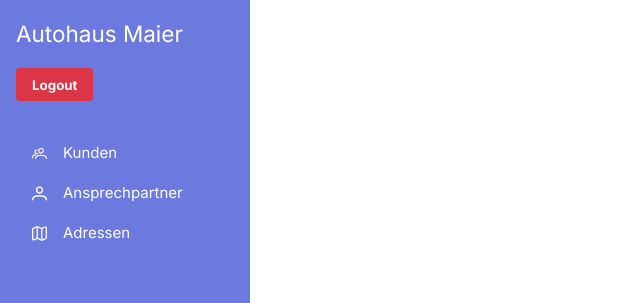
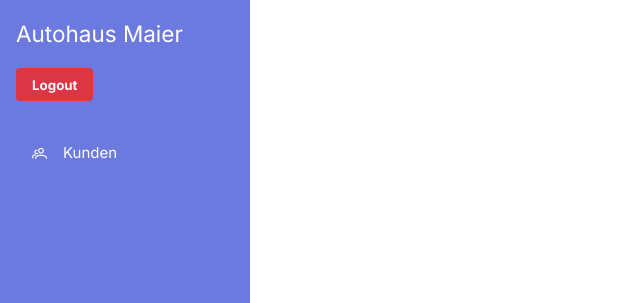
Before and after one commit to Flo0806/car-crm-fe, a Vue app: page / in a window 1280 px wide. Shown: the top 303 px of the page, without its empty margins (0-640 px from the left). Built offline with nearby package versions, Linux system fonts and the light colour scheme.

Commit message:
changed router and added upload modal

```diff
--- a/src/views/LoginView.vue
+++ b/src/views/LoginView.vue
@@ -100,7 +100,7 @@ const handleLogin = async () => {
     localStorage.setItem("accessToken", response.data.accessToken);
     localStorage.setItem("refreshToken", response.data.refreshToken);
     // Redirect to home
-    router.push("/");
+    router.push("/customers");
   } catch (error: any) {
     if (error.status) {
       switch (error.status) {
--- a/src/views/TheOverview.vue
+++ b/src/views/TheOverview.vue
@@ -3,42 +3,48 @@
     <nav class="sidebar">
       <h1>Autohaus Maier</h1>
       <h2>{{ email }}</h2>
-      <button @click="handleLogout" class="btn btn-error">Logout</button>
+      <button type="button" @click="handleLogout" class="btn btn-error">
+        Logout
+      </button>
       <div class="menu">
-        <router-link to="/customers" class="menu-item">
+        <div class="menu-item" @click="onCsvImportClicked">
           <div class="menu-item-content">
             <i class="pi pi-users"></i> Kunden
-          </div></router-link
-        >
-        <router-link to="/contacts" class="menu-item">
-          <div class="menu-item-content">
-            <i class="pi pi-user"></i> Ansprechpartner
-          </div></router-link
-        >
-        <router-link to="/addresses" class="menu-item">
-          <div class="menu-item-content"><i class="pi pi-map"></i>Adressen</div>
-        </router-link>
+          </div>
+        </div>
       </div>
     </nav>
     <div class="content">
       <router-view />
     </div>
   </div>
+
+  <upload-csv :isVisible="showUploadModal" @close="uploadClose"></upload-csv>
 </template>
 
 <script lang="ts" setup>
 import { useAuthStore } from "@/stores/auth";
 import { ref } from "vue";
 import { useRouter } from "vue-router";
+import UploadCsv from "@/components/UploadCsv.vue";
 
 const authStore = useAuthStore();
 const router = useRouter();
 
 const email = ref(authStore.email);
+const showUploadModal = ref(false);
 
 const handleLogout = async () => {
   await authStore.logout();
   router.push("/login"); // Redirect to login page after logout
+};
+
+const onCsvImportClicked = () => {
+  showUploadModal.value = true;
+};
+
+const uploadClose = () => {
+  showUploadModal.value = false;
 };
 </script>
 
```
